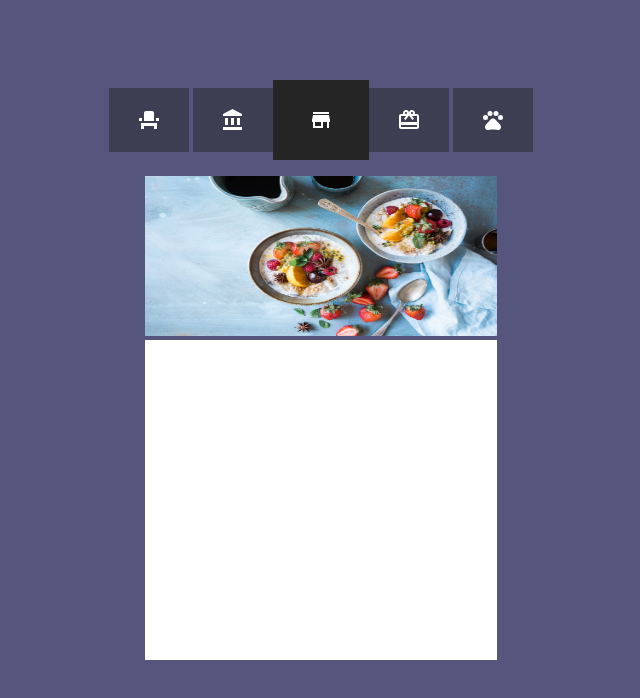
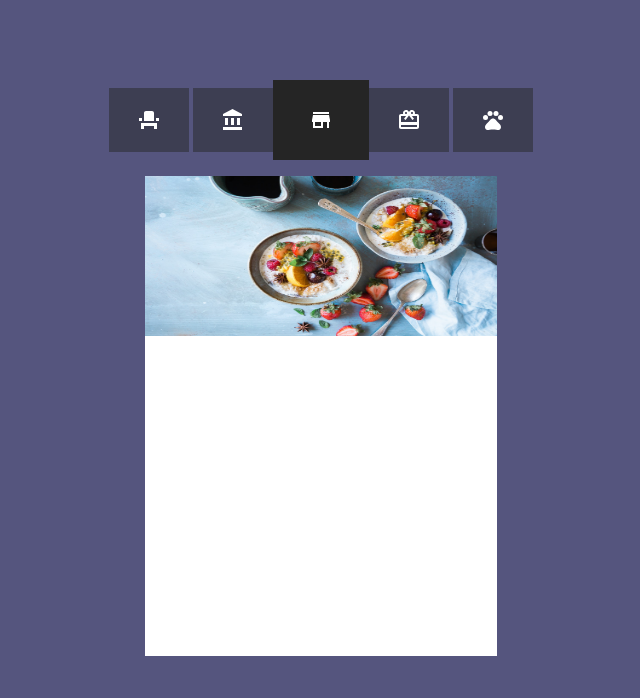
Before and after one commit to Titania01/loop2-step4, a plain HTML site: page index.html in a window 1280 px wide. Shown: the whole page, without its empty margins (295-935 px from the left). Drawn offline with Linux system fonts and the light colour scheme.

Commit message:
first commit

```diff
--- a/css/style.css
+++ b/css/style.css
@@ -18,7 +18,7 @@ body {
 
 .wrap {
   width: 30rem;
-  margin: 5rem auto 0;
+  margin: 5rem auto 1rem;
   display: flex;
   align-items: center;
 }
@@ -53,7 +53,7 @@ body {
 
 .container {
   width: 25rem;
-  margin: 1rem auto 0;
+  margin: auto;
 }
 
 .food-tray {
@@ -63,6 +63,6 @@ body {
 
 .white {
   width: 22rem;
-  height: 20rem;
+  height: 30rem;
   background: #ffffff;
 }
--- a/index.html
+++ b/index.html
@@ -25,10 +25,11 @@
       </div>
     </div>
     <div class="container">
-      <div class="plate">
-        <img src="media/food.jpg" class="food-tray" alt="" />
+      <div class="white">
+        <div class="plate">
+          <img src="media/food.jpg" class="food-tray" alt="" />
+        </div>
       </div>
-      <div class="white"></div>
     </div>
   </body>
 </html>
```
